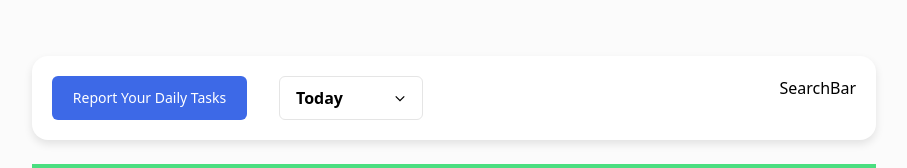
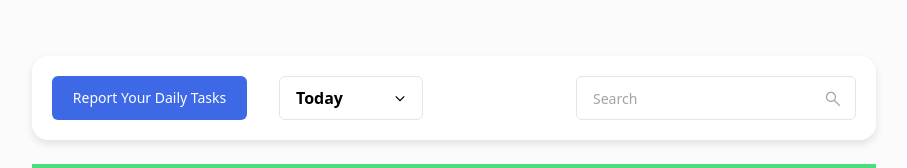
Before and after one commit to Burak-Bayraktar/task-tracking-app, a React (Vite) app: page /dashboard in a window 1280 px wide. Shown: the top 168 px of the page, without its empty margins (186-1093 px from the left). Built offline with nearby package versions, Linux system fonts and the light colour scheme.

Commit message:
ADD: Search Bar style and basic logic on Header component

```diff
--- a/src/components/SearchBar/index.tsx
+++ b/src/components/SearchBar/index.tsx
@@ -1,7 +1,23 @@
+import "components/SearchBar/style.css";
+import searchIcon from "assets/icons/search.svg";
+
 const SearchBar = () => {
+  const handleSubmit = (e: React.FormEvent<HTMLFormElement>) => {
+    e.preventDefault();
+
+    // TODO: Add logic to search later
+    const test = new FormData(e.target as HTMLFormElement)
+    console.log(test.get("search"))
+  };
+
   return (
-    <div>SearchBar</div>
-  )
-}
+    <div className="search-bar-container">
+      <form action="post" onSubmit={handleSubmit}>
+        <input type="text" name="search" placeholder="Search" />
+      </form>
+      <img src={searchIcon} alt="search" />
+    </div>
+  );
+};
 
 export default SearchBar;
--- /dev/null
+++ b/src/components/SearchBar/style.css
@@ -0,0 +1,19 @@
+.search-bar-container {
+    @apply w-[17.5rem] h-11 border-neutral-200 border rounded-md relative;
+}
+
+.search-bar-container form {
+    @apply h-full;
+}
+
+.search-bar-container input {
+    @apply w-full h-full pl-4 pr-10 rounded-md bg-transparent;
+}
+
+.search-bar-container input::placeholder {
+    @apply text-neutral-400 text-sm;
+}
+
+.search-bar-container img {
+    @apply absolute top-3 right-3;
+}
--- a/tailwind.config.js
+++ b/tailwind.config.js
@@ -11,6 +11,7 @@ export default {
       },
       backgroundImage: {
         'arrow-down': "url('/src/assets/icons/arrow-down.svg')",
+        'search': "url('/src/assets/icons/search.svg')",
       }
     },
   },
```
Also changed, not shown: src/assets/icons/search.svg (added).
